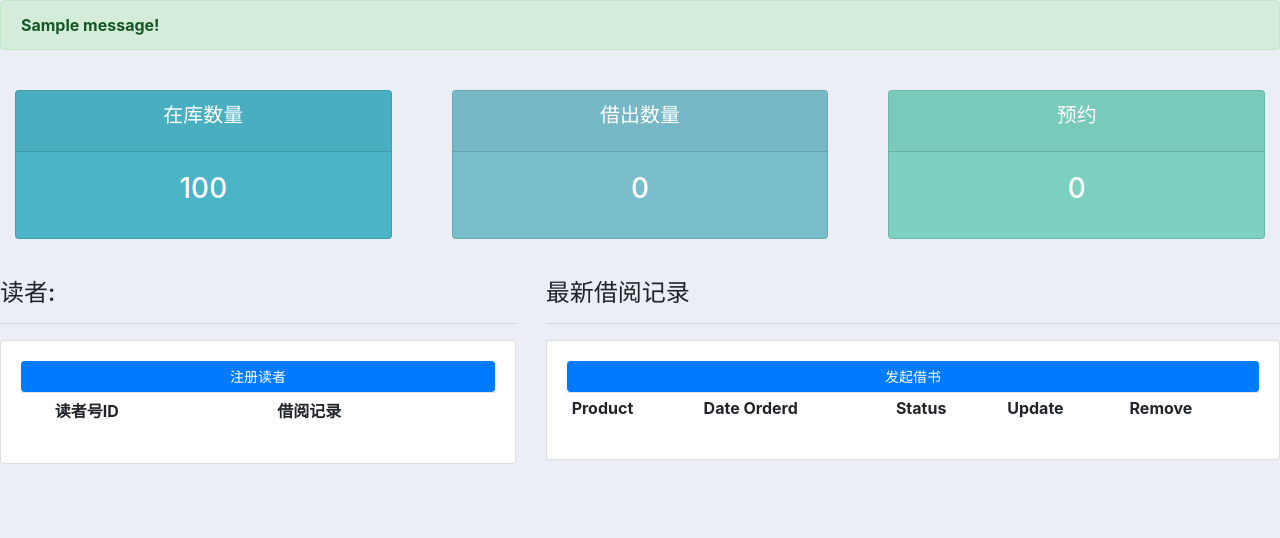
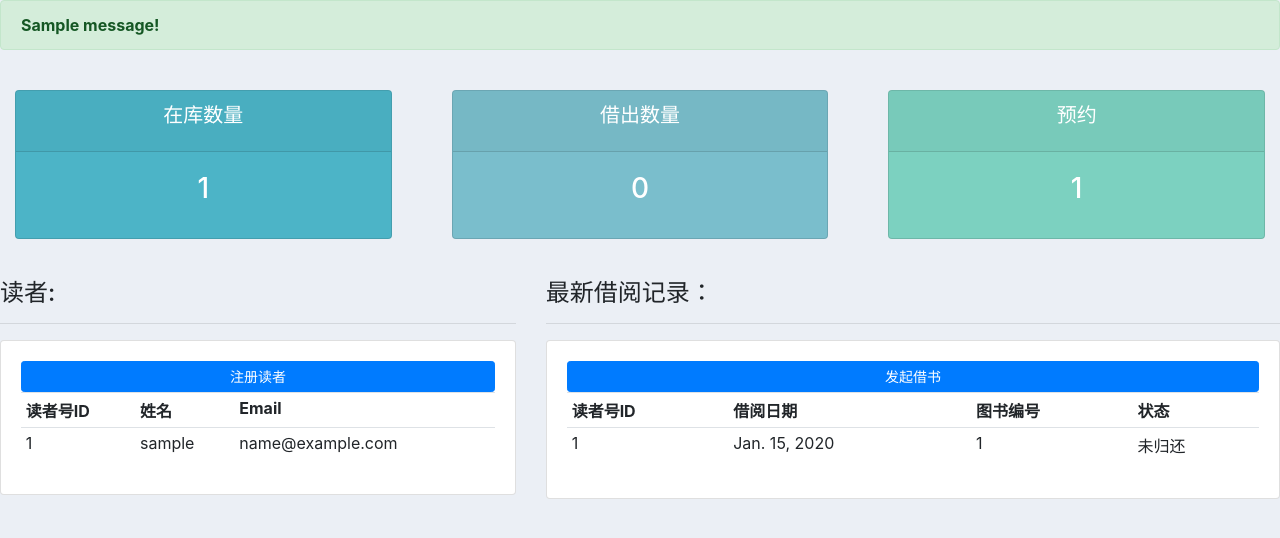
Before and after one commit to gemarkq/BMS_Django, a Django app: page /mainpage/ in a window 1280 px wide. Shown: the part 56-594 px from the top of the page. Run offline with Django 3.2, Linux system fonts and the light colour scheme; a user stored in the database is signed in; tables that the repository leaves empty hold one stand-in row (values such as "Sample post"); one stand-in notice (Sample message) is shown; lists and menus that the app fills with data are empty; some libraries are stand-ins or nearby versions.

Commit message:
增加还书email，预约email 完善用于注册，修改querybookinfo问题

```diff
--- a/BMS/urls.py
+++ b/BMS/urls.py
@@ -20,5 +20,6 @@ urlpatterns = [
     path('reservation/', views.Reservation, name='reservation'),
     path('querybookinfo/', views.querybookinfo, name='querybookinfo'),
     path('reservationRecord/', views.reservationRecord, name='reservationRecord'),
-    path('returnBook/', views.returnBook, name='returnBook')
+    path('returnBook/', views.returnBook, name='returnBook'),
+    path('check_mail/', views.returnBook, name='check_mail')
 ]
--- a/BMS/views.py
+++ b/BMS/views.py
@@ -1,5 +1,5 @@
 from django.shortcuts import render, redirect
-from django.http import HttpResponseRedirect
+from django.http import HttpResponseRedirect, HttpResponse
 from django.contrib.auth.forms import UserCreationForm
 from .forms import *
 from .models import readers, bms_admin, booklist, books, borrow
@@ -7,14 +7,17 @@ from hashlib import sha1
 from django.contrib import messages
 from django.contrib.auth import authenticate, login, logout
 from django.contrib.auth.decorators import login_required
-from django.db.models import Count
+from django.db.models import Count, Q
 from django.core.paginator import Paginator
 import datetime, timedelta, time
 from apscheduler.schedulers.background import BackgroundScheduler
+from django.core.mail import send_mail
+from BMS_django import settings
 from django_apscheduler.jobstores import DjangoJobStore, register_events, register_job
 
 scheduler = BackgroundScheduler()
 scheduler.add_jobstore(DjangoJobStore(), 'default')
+
 
 def updateReservationRecord():
     wait_list = []
@@ -30,43 +33,82 @@ def updateReservationRecord():
             reservation.objects.filter(id=id).delete()
 
 
-@register_job(scheduler, 'interval', seconds=86400)#86400
+@register_job(scheduler, 'interval', seconds=5)  # 86400
 def test_job():
     time.sleep(4)
-    updateReservationRecord()
-
-
+    # updateReservationRecord()
+    check_mail()
 
 
 register_events(scheduler)
 
+
 # scheduler.start()
 # print('Scheduler started!')
 
-
+def check_mail():
+    # now_time = datetime.datetime.now().strftime('%Y-%m-%d')
+    borrow_books = borrow.objects.filter(status='未归还')
+    shouldreturn_time = (datetime.datetime.now() + datetime.timedelta(days=5)).strftime('%Y-%m-%d')
+    for borrow_book in borrow_books:
+        print(borrow_book)
+        print(type(str(borrow_book.returnTime)))
+        print(type(shouldreturn_time))
+        if str(borrow_book.returnTime) == shouldreturn_time:
+            print('&&&')
+            reader_file = readers.objects.get(readerId=borrow_book.readerId_id)
+            print(reader_file.email)
+            msg = '您借阅的图书即将到期，请尽快还书，超时还书将罚款'
+            send_mail(
+                subject='还书提醒',
+                message=msg,
+                from_email=settings.EMAIL_HOST_USER,
+                recipient_list=[reader_file.email, ]
+            )
+    print('****')
 
 
 @login_required(login_url='login')
 def mainPage(request):
+    count = {}
+    count_zaiku = books.objects.aggregate(Count('ID'))
+    count['zaiku'] = count_zaiku['ID__count']
+    count_jiechu = books.objects.filter(status='已借出').aggregate(Count('ID'))
+    count['jiechu'] = count_jiechu['ID__count']
+    count_yuyue = reservation.objects.aggregate(Count('id'))
+    print(count_yuyue)
+    count['yuyue'] = count_yuyue['id__count']
+    reader_file = readers.objects.all()
+    borrow_file = borrow.objects.filter(status='未归还')
+    context = {'count': count, 'readers': reader_file, 'borrows': borrow_file}
+    return render(request, 'BMS/mainpage.html', context)
 
-    return render(request, 'BMS/mainpage.html')
 
 @login_required(login_url='login')
 def registerPage(request):
-    form = CreateUserForm()
-
     if request.method == 'POST':
         form = CreateUserForm(request.POST)
-        if form.is_valid():
-            print('**')
-            print(form.data)
-            print(form.data['readerId'])
-            form.save()
-        else:
-            print('error')
-
-    context = {'form': form}
-    return render(request, 'BMS/register.html', context)
+        reader_id = form.data['readerId']
+        xm = form.data['username']
+        pwd = form.data['password1']
+        cpwd = form.data['password2']
+        phoneNumber = form.data['phoneNumber']
+        email = form.data['email']
+        # 加密
+        sh1 = sha1()
+        sh1.update(pwd.encode('utf-8'))
+        pwdd = sh1.hexdigest()
+        if pwd != cpwd:
+            messages.error(request, '请输入一致的密码')
+            return redirect('register')
+        readers.objects.get_or_create(readerId=reader_id, username=xm, password=pwdd, email=email,
+                                      phoneNumber=phoneNumber)
+        messages.success(request,'注册成功')
+        return redirect('mainPage')
+    else:
+        form = CreateUserForm()
+        context = {'form': form}
+        return render(request, 'BMS/register.html', context)
 
 
 def registerAdmin(request):
@@ -116,10 +158,12 @@ def loginPage(request):
     context = {'form': form}
     return render(request, 'BMS/Login.html', context)
 
+
 @login_required(login_url='login')
 def logoutUser(request):
     logout(request)
     return redirect('login')
+
 
 @login_required(login_url='login')
 def addBooks(request):
@@ -139,6 +183,7 @@ def addBooks(request):
     context = {'form': form}
     return render(request, 'BMS/addBooks.html', context)
 
+
 @login_required(login_url='login')
 def buildBooks(request):
     form = buildbookForm()
@@ -146,9 +191,9 @@ def buildBooks(request):
 
         form = buildbookForm(request.POST)
         print('form=', form)
-        print('form.data=',form.data)
+        print('form.data=', form.data)
         if form.is_valid():
-            #form.save()
+            # form.save()
             messages.success(request, "成功录入")
             redirect('buildbook')
         else:
@@ -157,6 +202,7 @@ def buildBooks(request):
             redirect('buildbook')
     context = {'form': form}
     return render(request, 'BMS/buildbook.html', context)
+
 
 @login_required(login_url='login')
 def querybookinfo(request):
@@ -171,7 +217,7 @@ def querybookinfo(request):
             count_borrow = {}
             count_borrow2 = {}
             for book in books:
-                count_temp = book.books_set.filter(status='已借出').aggregate(Count('ID'))
+                count_temp = book.books_set.filter(Q(status='已借出') | Q(status='已预约')).aggregate(Count('ID'))
                 count_temp2 = book.books_set.filter(status='不外借').aggregate(Count('ID'))
                 print(count_temp)
                 if book.ISBN not in count_borrow:
@@ -181,14 +227,14 @@ def querybookinfo(request):
             paginator = Paginator(books, 7)
             page = request.GET.get('page')
             books = paginator.get_page(page)
-            context = {'books': books, 'count_borrow': count_borrow, 'count_borrow2':count_borrow2}
+            context = {'books': books, 'count_borrow': count_borrow, 'count_borrow2': count_borrow2}
             return render(request, 'BMS/queryBookInfo.html', context, )
         else:
             books = booklist.objects.filter(ISBN=condition)
             count_borrow = {}
             count_borrow2 = {}
             for book in books:
-                count_temp = book.books_set.filter(status='已借出').aggregate(Count('ID'))
+                count_temp = book.books_set.filter(Q(status='已借出') | Q(status='已预约')).aggregate(Count('ID'))
                 count_temp2 = book.books_set.filter(status='不外借').aggregate(Count('ID'))
                 print(count_temp)
                 if book.ISBN not in count_borrow:
@@ -198,14 +244,14 @@ def querybookinfo(request):
             paginator = Paginator(books, 7)
             page = request.GET.get('page')
             books = paginator.get_page(page)
-            context = {'books': books, 'count_borrow': count_borrow, 'count_borrow2':count_borrow2}
+            context = {'books': books, 'count_borrow': count_borrow, 'count_borrow2': count_borrow2}
             return render(request, 'BMS/queryBookInfo.html', context, )
 
     books = booklist.objects.all()
     count_borrow = {}
     count_borrow2 = {}
     for book in books:
-        count_temp = book.books_set.filter(status='已借出').aggregate(Count('ID'))
+        count_temp = book.books_set.filter(Q(status='已借出') | Q(status='已预约')).aggregate(Count('ID'))
         count_temp2 = book.books_set.filter(status='不外借').aggregate(Count('ID'))
         # print(count_temp)
         if book.ISBN not in count_borrow:
@@ -217,7 +263,7 @@ def querybookinfo(request):
     page = request.GET.get('page')
     books = paginator.get_page(page)
 
-    context = {'books': books, 'count_borrow': count_borrow, 'count_borrow2':count_borrow2}
+    context = {'books': books, 'count_borrow': count_borrow, 'count_borrow2': count_borrow2}
     return render(request, 'BMS/queryBookInfo.html', context, )
 
 
@@ -240,38 +286,40 @@ def Reservation(request):
         userlist = readers.objects.filter(readerId=userId).values('readerId')
         form = reservationForm(postcontent)
 
-        print('form=',form.data)
-        print('length=',form.data['reserveLength'])
+        print('form=', form.data)
+        print('length=', form.data['reserveLength'])
         # print('isbn=', form.data['ISBN_id'])
-        print('readerId=',form.data['readerId_id'])
+        print('readerId=', form.data['readerId_id'])
         print(form.is_valid())
         if len(userlist) > 0:
             reader_obj = readers.objects.get(readerId=form.data['readerId_id'])
-            booklist_obj =  booklist.objects.get(ISBN=ISBN_ID)
-            result = reservation.objects.filter(readerId = reader_obj, ISBN = booklist_obj).values('id')
+            booklist_obj = booklist.objects.get(ISBN=ISBN_ID)
+            result = reservation.objects.filter(readerId=reader_obj, ISBN=booklist_obj).values('id')
             if len(result) == 0:
                 messages.success(request, "预约成功")
-                reservation.objects.create(readerId = reader_obj, ISBN = booklist_obj, reserveLength=form.data['reserveLength'])
+                reservation.objects.create(readerId=reader_obj, ISBN=booklist_obj,
+                                           reserveLength=form.data['reserveLength'])
                 return redirect('mainPage')
             messages.error(request, "该用户已经预约过该图书")
             return redirect('querybookinfo')
         else:
             messages.error(request, "该用户不存在，请重新输入")
-            return HttpResponseRedirect("/reservation/?ISBN="+ISBN_ID)
-    context = {'form': form, 'isbn':ISBN_id}
+            return HttpResponseRedirect("/reservation/?ISBN=" + ISBN_ID)
+    context = {'form': form, 'isbn': ISBN_id}
     return render(request, 'BMS/reservation.html', context)
+
 
 def reservationRecord(request):
     id = request.GET.get('id')
     isbn = request.GET.get('isbn')
-    #print(type(isbn),isbn=='ISBN7-302-02368-24')
+    # print(type(isbn),isbn=='ISBN7-302-02368-24')
     if id is not None:
         reservation.objects.filter(id=id).delete()
 
     books = booklist.objects.all()
     bookname = {}
     for book in books:
-        #print(book.ISBN,book.bookName)
+        # print(book.ISBN,book.bookName)
         bookname[book.ISBN] = book.bookName
 
     reservations = reservation.objects.all().order_by()
@@ -285,7 +333,7 @@ def reservationRecord(request):
             page = request.GET.get('page')
             pageInfo = paginator.get_page(page)
             print(pageInfo)
-            context = {'pageInfo': pageInfo, 'reservations': reservations, 'bookname':bookname}
+            context = {'pageInfo': pageInfo, 'reservations': reservations, 'bookname': bookname}
             return render(request, 'BMS/reservationRecord.html', context)
         else:
             print('**')
@@ -294,16 +342,17 @@ def reservationRecord(request):
             page = request.GET.get('page')
             pageInfo = paginator.get_page(page)
             print(pageInfo)
-            context = {'pageInfo': pageInfo, 'reservations': reservations, 'bookname':bookname}
+            context = {'pageInfo': pageInfo, 'reservations': reservations, 'bookname': bookname}
             return render(request, 'BMS/reservationRecord.html', context)
 
     paginator = Paginator(reservations, 7)
     page = request.GET.get('page')
     pageInfo = paginator.get_page(page)
     print(pageInfo)
-    #print(bookname)
-    context = {'pageInfo': pageInfo, 'reservations':reservations, 'bookname':bookname}
+    # print(bookname)
+    context = {'pageInfo': pageInfo, 'reservations': reservations, 'bookname': bookname}
     return render(request, 'BMS/reservationRecord.html', context)
+
 
 def borrowbook(request):
     book_id = request.GET.get('ID')
@@ -320,25 +369,27 @@ def borrowbook(request):
         reader_id = readers.objects.filter(readerId=form.data['readerId'])
         if reader_id:
             count_temp = borrow.objects.filter(readerId=form.data['readerId']).aggregate(Count('id'))
-            print(count_temp,'***')
+            print(count_temp, '***')
             if count_temp['id__count'] >= 10:
                 messages.info(request, '您已经借阅10本书，请先还书')
-                return HttpResponseRedirect("/borrow/?ID="+book_id)
+                return HttpResponseRedirect("/borrow/?ID=" + book_id)
             else:
-                borrow.objects.get_or_create(readerId=readers.objects.get(readerId=form.data['readerId']), returnTime=return_time,
-                                        borrowTime=borrow_time, bookId=books.objects.get(ID=book_id), status='未归还')
+                borrow.objects.get_or_create(readerId=readers.objects.get(readerId=form.data['readerId']),
+                                             returnTime=return_time,
+                                             borrowTime=borrow_time, bookId=books.objects.get(ID=book_id), status='未归还')
                 book = books.objects.get(ID=book_id)
                 isbn = book.ISBN
-                print(type(isbn),isbn)
-                book.status='已借出'
+                print(type(isbn), isbn)
+                book.status = '已借出'
                 book.save()
-                messages.success(request,'借阅成功')
-                reservation.objects.filter(readerId=readers.objects.get(readerId=form.data['readerId']),ISBN=isbn).delete()
-                #print("删除成功！！")
+                messages.success(request, '借阅成功')
+                reservation.objects.filter(readerId=readers.objects.get(readerId=form.data['readerId']),
+                                           ISBN=isbn).delete()
+                # print("删除成功！！")
                 return redirect('mainPage')
         else:
             messages.error(request, '读者号有误，请重新输入')
-            return HttpResponseRedirect("/borrow/?ID="+book_id)
+            return HttpResponseRedirect("/borrow/?ID=" + book_id)
 
     book_id = request.GET.get('ID')
     print(book_id)
@@ -347,7 +398,7 @@ def borrowbook(request):
     ID['id'] = book_id
 
     form = borrowForm()
-    return render(request, 'BMS/borrow.html', {'ID':ID, 'time':time, 'form':form})
+    return render(request, 'BMS/borrow.html', {'ID': ID, 'time': time, 'form': form})
 
 
 def borrowRecord(request):
@@ -361,25 +412,52 @@ def borrowRecord(request):
         paginator = Paginator(borrow_record, 7)
         page = request.GET.get('page')
         borrow_record = paginator.get_page(page)
-        context = {'borrows':borrow_record}
+        context = {'borrows': borrow_record}
         return render(request, 'BMS/borrowRecord.html', context)
     else:
         borrow_record = borrow.objects.all()
         paginator = Paginator(borrow_record, 7)
         page = request.GET.get('page')
         borrow_record = paginator.get_page(page)
-        context = {'borrows':borrow_record}
+        context = {'borrows': borrow_record}
         return render(request, 'BMS/borrowRecord.html', context)
+
 
 def returnBook(request):
     borrow_id = request.GET.get('ID')
     borrow_record = borrow.objects.get(id=borrow_id)
     if request.method == 'POST':
-        pass
-
-
+        book_isbn = books.objects.get(ID=borrow_record.bookId_id).ISBN_id
+        reserve = reservation.objects.filter(ISBN=book_isbn).first()
+        if reserve:
+            # 发邮件
+            email = readers.objects.get(readerId=reserve.readerId_id).email
+            msg = '您预约的图书已经入库，请尽快借书。'
+            send_mail(
+                subject='预约取书提醒',
+                message=msg,
+                from_email=settings.EMAIL_HOST_USER,
+                recipient_list=[email, ]
+            )
+            book_id = borrow_record.bookId_id
+            borrow_record.status = '已预约'
+            borrow_record.save()
+            book = books.objects.get(ID=book_id)
+            book.status = '已预约'
+            book.save()
+            messages.success(request, '还书成功')
+            return redirect('mainPage')
+        else:
+            book_id = borrow_record.bookId_id
+            borrow_record.status = '未借出'
+            borrow_record.save()
+            book = books.objects.get(ID=book_id)
+            book.status = '未借出'
+            book.save()
+            messages.success(request, '还书成功')
+            return redirect('mainPage')
 
     borrow_id = request.GET.get('ID')
     borrow_record = borrow.objects.get(id=borrow_id)
-    context = {'borrow':borrow_record}
-    return render(request, 'BMS/return.html',context)
+    context = {'borrow': borrow_record}
+    return render(request, 'BMS/return.html', context)
--- a/templates/BMS/mainpage.html
+++ b/templates/BMS/mainpage.html
@@ -25,7 +25,7 @@
 			  		<h5 class="card-title">在库数量</h5>
 			  	</div>
 			  	<div class="card-body">
-			    	<h3 class="card-title">100</h3>
+			    	<h3 class="card-title">{{ count.zaiku }}</h3>
 			  	</div>
 			</div>
 		</div>
@@ -38,7 +38,7 @@
 			  		<h5 class="card-title">借出数量</h5>
 			  	</div>
 			  	<div class="card-body">
-			    	<h3 class="card-title">0</h3>
+			    	<h3 class="card-title">{{ count.jiechu }}</h3>
 			  	</div>
 			</div>
 		</div>
@@ -51,7 +51,7 @@
 			  		<h5 class="card-title">预约</h5>
 			  	</div>
 			  	<div class="card-body">
-			    	<h3 class="card-title">0</h3>
+			    	<h3 class="card-title">{{ count.yuyue }}</h3>
 			  	</div>
 			</div>
 		</div>
@@ -62,35 +62,49 @@
 
 <div class="row">
 	<div class="col-md-5">
-		<h4>读者:</h4>
+		<h4> 读者:</h4>
 		<hr>
 		<div class="card card-body">
-			<a class="btn btn-primary  btn-sm btn-block" href="">注册读者</a>
+			<a class="btn btn-primary  btn-sm btn-block" href="{% url 'register' %}">注册读者</a>
 			<table class="table table-sm">
 				<tr>
-					<th></th>
+{#					<th></th>#}
 					<th>读者号ID</th>
-					<th>借阅记录</th>
+					<th>姓名</th>
+                    <th>Email</th>
 				</tr>
-
+                {% for reader in readers %}
+                    <tr>
+                        <td>{{ reader.readerId }}</td>
+                        <td>{{ reader.username }}</td>
+                        <td>{{ reader.email }}</td>
+                    </tr>
+                {% endfor %}
 			</table>
 		</div>
 	</div>
 
 	<div class="col-md-7">
-		<h4>最新借阅记录</h4>
+		<h4>最新借阅记录：</h4>
 		<hr>
 		<div class="card card-body">
-			<a class="btn btn-primary  btn-sm btn-block" href="">发起借书</a>
+			<a class="btn btn-primary  btn-sm btn-block" href="{% url 'querybookinfo' %}">发起借书</a>
 			<table class="table table-sm">
 				<tr>
-					<th>Product</th>
-					<th>Date Orderd</th>
-					<th>Status</th>
-					<th>Update</th>
-					<th>Remove</th>
+					<th>读者号ID</th>
+					<th>借阅日期</th>
+					<th>图书编号</th>
+					<th>状态</th>
+{#					<th>Remove</th>#}
 				</tr>
-
+                {% for borrow in borrows %}
+                    <tr>
+                        <td>{{ borrow.readerId_id }}</td>
+                        <td>{{ borrow.borrowTime }}</td>
+                        <td>{{ borrow.bookId_id }}</td>
+                        <td>{{ borrow.status }}</td>
+                    </tr>
+                {% endfor %}
 			</table>
 		</div>
 	</div>
```
Also changed, not shown: BMS/forms.py (+7 -6 lines), BMS_django/settings.py (+7 -0 lines), templates/BMS/register.html (+14 -1 lines).
